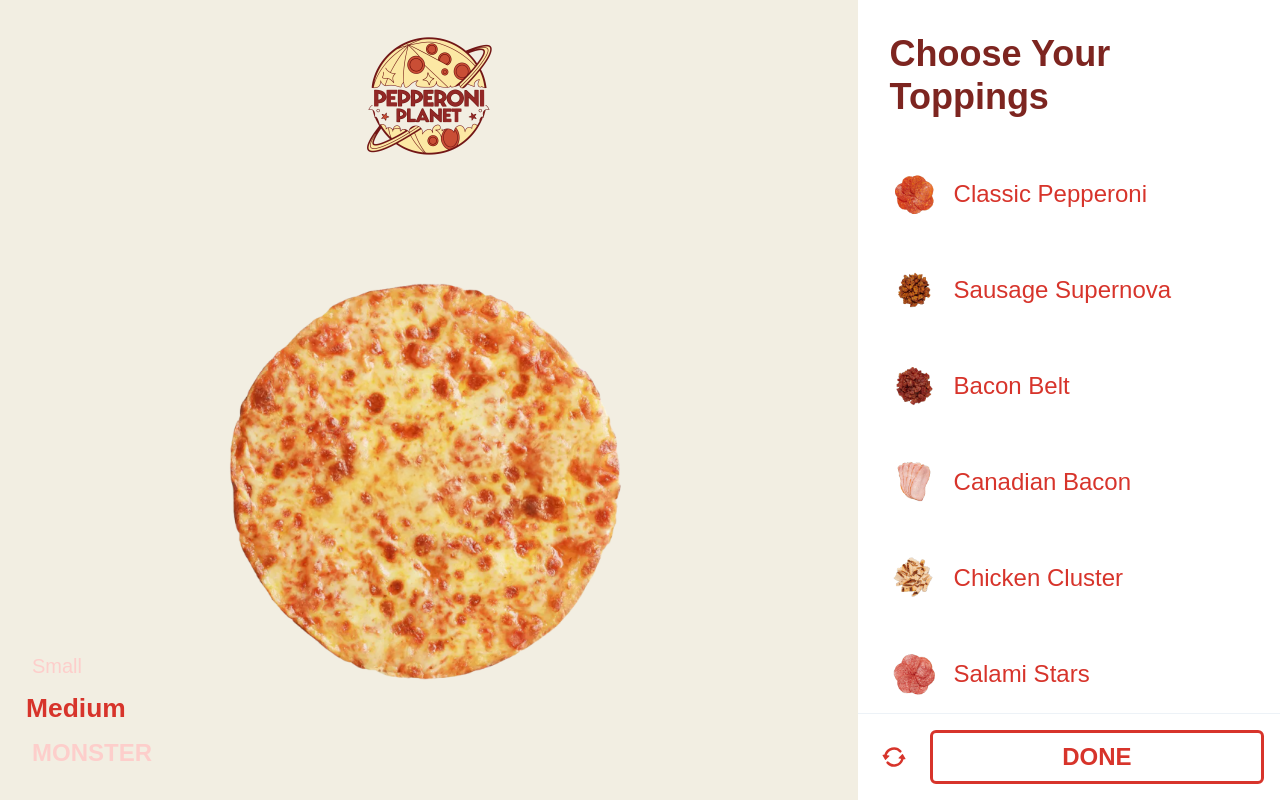
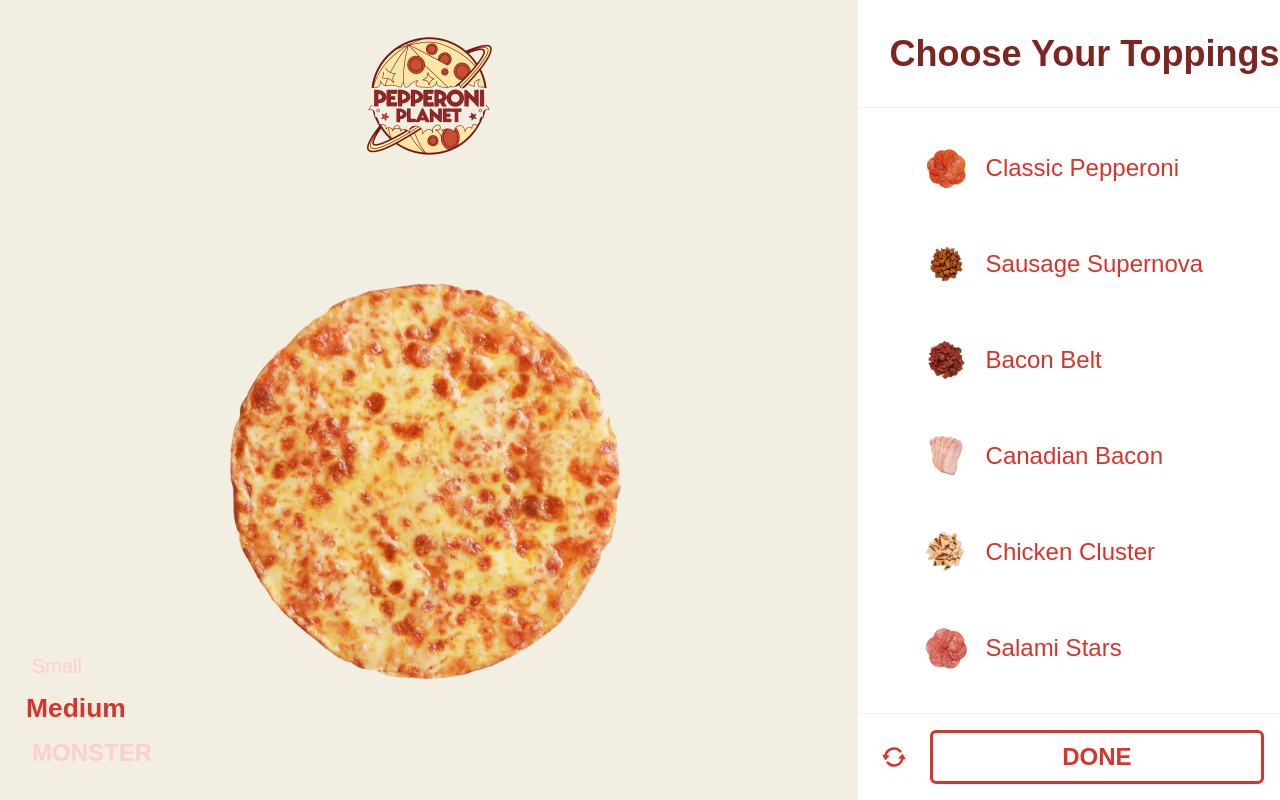
Before and after one commit to jivmy/pizza, a React (Create React App) app: page / in a window 1280 px wide. Shown: the top 800 px of the page. Built offline with nearby package versions, Linux system fonts and the light colour scheme; a web font is replaced by a local one.

Commit message:
header fix

```diff
--- a/src/App.js
+++ b/src/App.js
@@ -194,49 +194,43 @@ function App() {
 
       {/* Right Side - Scrollable Content */}
       <Box
-        w={{ base: '100%', lg: 'fit-content' }}
+        w={{ base: '100%', lg: '33%' }}
         ml={{ base: 0, lg: '67%' }}
         minH={{ base: '100vh', lg: 'auto' }}
         bg="white"
         position="relative"
-        sx={{
-          scrollBehavior: 'smooth',
-          '&::-webkit-scrollbar': {
-            width: '10px',
-          },
-          '&::-webkit-scrollbar-track': {
-            background: '#f1f1f1',
-          },
-          '&::-webkit-scrollbar-thumb': {
-            background: '#888',
-            borderRadius: '5px',
-          },
-          '&::-webkit-scrollbar-thumb:hover': {
-            background: '#555',
-          },
-        }}
       >
-        <Stack
-          spacing={0}
-          pr={0}
-          width="fit-content"
-          pb={24}
+        {/* Header */}
+        <Box
+          position="sticky"
+          top={0}
+          bg="white"
+          zIndex={10}
+          borderBottom="1px solid"
+          borderColor="gray.100"
         >
           <Heading
             color="pepperoni.900"
             fontSize={{ base: "3xl", md: "4xl" }}
-            width="fit-content"
-            textAlign="left"
             py={8}
-            px={8}
+            pl={8}
           >
             Choose Your Toppings
           </Heading>
+        </Box>
 
-          {/* Toppings List */}
+        {/* Toppings List */}
+        <Stack
+          spacing={0}
+          width="100%"
+          pb={24}
+          position="relative"
+        >
           <Stack
             spacing={2}
-            width="fit-content"
+            width="100%"
+            pt={4}
+            pl={8}
           >
             {allToppings.map((topping) => {
               const isSelected = selectedToppings.find(t => t.title === topping.title);
```
